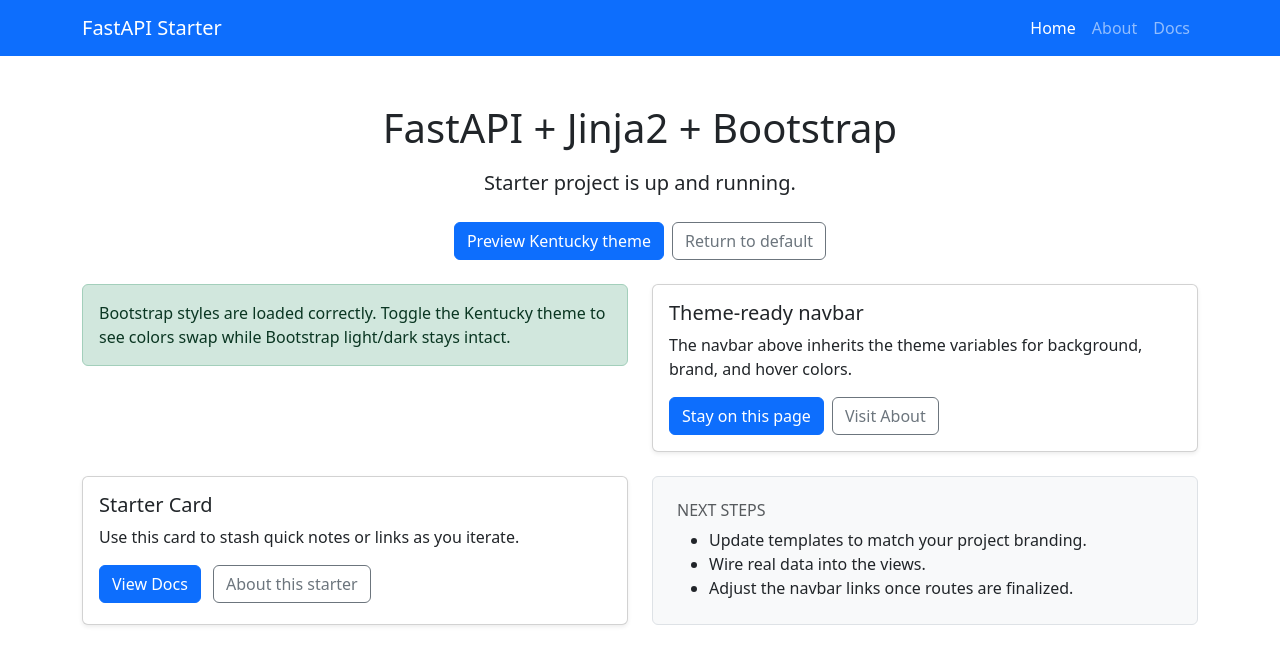
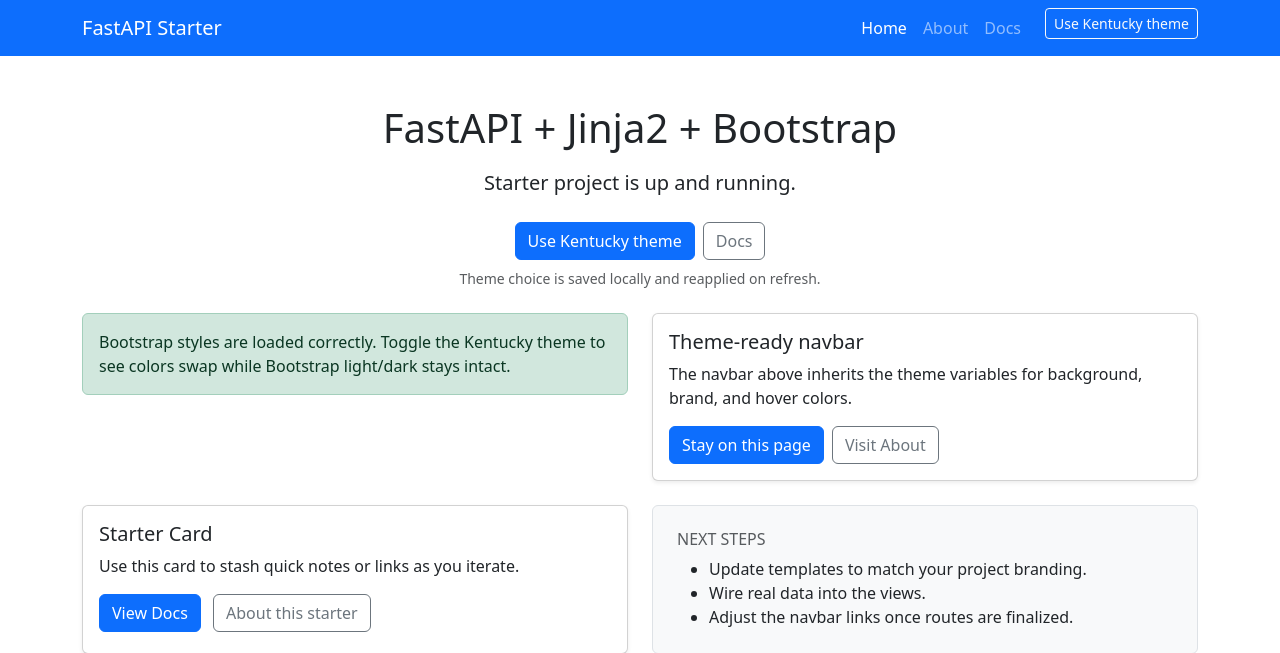
Before and after one commit to WildcatZack/fastapi-jinja-bootstrap-starter, a FastAPI app: page / in a window 1280 px wide. Shown: the top 653 px of the page. Run offline with FastAPI, Linux system fonts and the light colour scheme; style sheets or scripts are compiled from the project's sources.

Commit message:
Persist Kentucky theme preference locally

```diff
--- a/app/main.py
+++ b/app/main.py
@@ -10,23 +10,11 @@
 templates = Jinja2Templates(directory="app/templates")
 
 
-def theme_context(request: Request) -> dict[str, str]:
-    theme = request.query_params.get("theme", "").lower()
-    if theme == "kentucky":
-        return {
-            "theme_class": "theme-kentucky",
-            "theme_query": "?theme=kentucky",
-            "theme_name": "kentucky",
-        }
-
-    return {"theme_class": "", "theme_query": "", "theme_name": "default"}
-
-
 @app.get("/", response_class=HTMLResponse)
 def read_root(request: Request):
     return templates.TemplateResponse(
         "index.html",
-        {"request": request, "active_page": "home", **theme_context(request)},
+        {"request": request, "active_page": "home"},
     )
 
 
@@ -34,7 +22,7 @@
 def read_about(request: Request):
     return templates.TemplateResponse(
         "about.html",
-        {"request": request, "active_page": "about", **theme_context(request)},
+        {"request": request, "active_page": "about"},
     )
 
 
@@ -42,5 +30,5 @@
 def read_docs(request: Request):
     return templates.TemplateResponse(
         "docs.html",
-        {"request": request, "active_page": "docs", **theme_context(request)},
+        {"request": request, "active_page": "docs"},
     )
--- a/app/templates/base.html
+++ b/app/templates/base.html
@@ -4,14 +4,65 @@
     <meta charset="UTF-8" />
     <meta name="viewport" content="width=device-width, initial-scale=1" />
     <title>{% block title %}FastAPI Starter{% endblock %}</title>
+    <script>
+      (() => {
+        const STORAGE_KEY = "preferred-theme";
+        const stored = localStorage.getItem(STORAGE_KEY);
+        const theme = stored === "kentucky" ? "kentucky" : "default";
+        const root = document.documentElement;
+        root.dataset.themeChoice = theme;
+        root.classList.toggle("theme-kentucky", theme === "kentucky");
+
+        const applyToBody = () =>
+          document.body?.classList.toggle("theme-kentucky", theme === "kentucky");
+        if (document.body) {
+          applyToBody();
+        } else {
+          document.addEventListener("DOMContentLoaded", applyToBody, { once: true });
+        }
+      })();
+    </script>
     <link rel="stylesheet" href="/static/app.css" />
     {% block head_extra %}{% endblock %}
   </head>
-  <body{% if theme_class %} class="{{ theme_class }}"{% endif %}>
+  <body>
     {% include "partials/_navbar.html" %}
     <main class="container py-5">
       {% block content %}{% endblock %}
     </main>
+    <script>
+      (() => {
+        const STORAGE_KEY = "preferred-theme";
+        const getNextTheme = () =>
+          document.documentElement.classList.contains("theme-kentucky")
+            ? "default"
+            : "kentucky";
+
+        const syncToggleLabels = (theme) => {
+          const label = theme === "kentucky" ? "Use default theme" : "Use Kentucky theme";
+          document.querySelectorAll("[data-theme-toggle]").forEach((el) => {
+            el.textContent = label;
+            el.setAttribute(
+              "aria-label",
+              label === "Use default theme" ? "Switch to default theme" : "Switch to Kentucky theme",
+            );
+          });
+        };
+
+        syncToggleLabels(document.documentElement.dataset.themeChoice);
+
+        document.addEventListener("click", (event) => {
+          const target = event.target;
+          if (!(target instanceof Element)) return;
+          if (!target.closest("[data-theme-toggle]")) return;
+
+          event.preventDefault();
+          const nextTheme = getNextTheme();
+          localStorage.setItem(STORAGE_KEY, nextTheme);
+          window.location.reload();
+        });
+      })();
+    </script>
     <script src="/static/app.js" defer></script>
   </body>
 </html>
--- a/app/templates/index.html
+++ b/app/templates/index.html
@@ -7,9 +7,10 @@
     <h1 class="mb-3">FastAPI + Jinja2 + Bootstrap</h1>
     <p class="lead mb-4">Starter project is up and running.</p>
     <div class="d-flex justify-content-center gap-2">
-      <a class="btn btn-primary" href="/?theme=kentucky">Preview Kentucky theme</a>
-      <a class="btn btn-outline-secondary" href="/?theme=default">Return to default</a>
+      <button class="btn btn-primary" type="button" data-theme-toggle>Toggle Kentucky theme</button>
+      <a class="btn btn-outline-secondary" href="/docs-page">Docs</a>
     </div>
+    <p class="text-muted small mt-2 mb-0">Theme choice is saved locally and reapplied on refresh.</p>
   </div>
 
   <div class="row g-4 align-items-stretch mb-4">
@@ -24,8 +25,8 @@
           <h5 class="card-title">Theme-ready navbar</h5>
           <p class="card-text">The navbar above inherits the theme variables for background, brand, and hover colors.</p>
           <div class="d-flex flex-wrap gap-2">
-            <a class="btn btn-primary" href="/{{ theme_query }}">Stay on this page</a>
-            <a class="btn btn-outline-secondary" href="/about{{ theme_query }}">Visit About</a>
+            <a class="btn btn-primary" href="/">Stay on this page</a>
+            <a class="btn btn-outline-secondary" href="/about">Visit About</a>
           </div>
         </div>
       </div>
@@ -38,8 +39,8 @@
         <div class="card-body">
           <h5 class="card-title">Starter Card</h5>
           <p class="card-text">Use this card to stash quick notes or links as you iterate.</p>
-          <a class="btn btn-primary" href="/docs-page{{ theme_query }}">View Docs</a>
-          <a class="btn btn-outline-secondary ms-2" href="/about{{ theme_query }}">About this starter</a>
+          <a class="btn btn-primary" href="/docs-page">View Docs</a>
+          <a class="btn btn-outline-secondary ms-2" href="/about">About this starter</a>
         </div>
       </div>
     </div>
--- a/app/templates/partials/_navbar.html
+++ b/app/templates/partials/_navbar.html
@@ -15,13 +15,18 @@
     <div class="collapse navbar-collapse" id="navbarNav">
       <ul class="navbar-nav ms-auto">
         <li class="nav-item">
-          <a class="nav-link {% if active_page == 'home' %}active{% endif %}" href="/{{ theme_query }}">Home</a>
+          <a class="nav-link {% if active_page == 'home' %}active{% endif %}" href="/">Home</a>
         </li>
         <li class="nav-item">
-          <a class="nav-link {% if active_page == 'about' %}active{% endif %}" href="/about{{ theme_query }}">About</a>
+          <a class="nav-link {% if active_page == 'about' %}active{% endif %}" href="/about">About</a>
         </li>
         <li class="nav-item">
-          <a class="nav-link {% if active_page == 'docs' %}active{% endif %}" href="/docs-page{{ theme_query }}">Docs</a>
+          <a class="nav-link {% if active_page == 'docs' %}active{% endif %}" href="/docs-page">Docs</a>
+        </li>
+        <li class="nav-item ms-lg-3">
+          <button class="btn btn-sm btn-outline-light" type="button" data-theme-toggle>
+            Toggle theme
+          </button>
         </li>
       </ul>
     </div>
```
Also changed, not shown: README.md.
